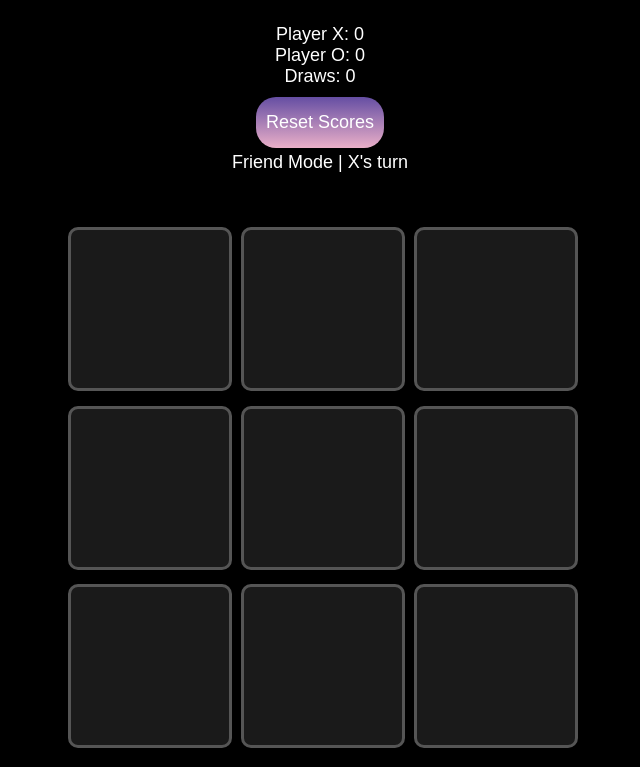
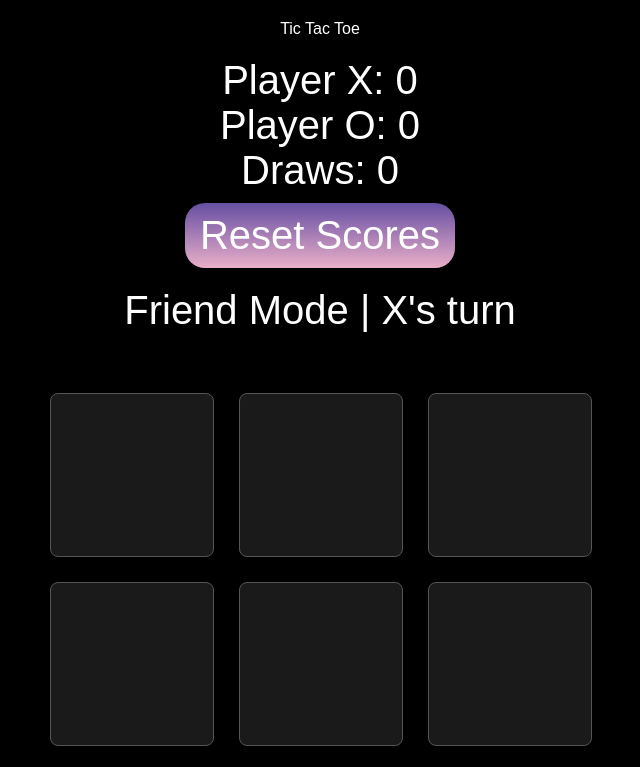
Before and after one commit to Darry2/TicTacToe, a plain HTML site: page index.html in a window 1280 px wide. Shown: the top 767 px of the page, without its empty margins (320-960 px from the left). Drawn offline with Linux system fonts and the light colour scheme; a web font is replaced by a local one.

Commit message:
Update index.html

```diff
--- a/index.html
+++ b/index.html
@@ -26,17 +26,17 @@
         #board {
             display: grid;
             grid-template-columns: repeat(3, 1fr);
-            gap: 3%; /* Relative gap */
-            margin: 1% auto; /* Adjusted margin */
-            padding: 8%; /* Relative padding */
+            gap: 5%; /* Relative gap */
+            margin: 5% auto; /* Adjusted margin */
+            padding: 5%; /* Relative padding */
         }
         .cell {
             width: 100%; /* Full width */
             padding-top: 100%; /* 1:1 Aspect Ratio */
             position: relative;
             background-color: rgba(255, 255, 255, 0.1);
-            border: 3px solid #555;
-            border-radius: 10px;
+            border: 1px solid #555;
+            border-radius: 8px;
             transition: background-color 0.3s ease;
         }
         .cell:hover {
@@ -45,21 +45,21 @@
         .cell::before {
             content: attr(data-value);
             position: absolute;
-            top: 30%;
-            left: 30%;
+            top: 50%;
+            left: 50%;
             transform: translate(-50%, -50%);
-            font-size: 6vw; /* Responsive font size */
+            font-size: 20vw; /* Responsive font size */
         }
         #status, #scoreCard {
-            font-size: 4vw; /* Responsive font size */
-            margin: 4px 0;
+            font-size: 40vw; /* Responsive font size */
+            margin: 20px 0;
         }
         button {
             background: linear-gradient(to bottom, #654ea3, #eaafc8);
             border: none;
-            padding: 15px 10px;
+            padding: 10px 15px;
             color: white;
-            font-size: 4vw; /* Responsive font size */
+            font-size: 40vw; /* Responsive font size */
             cursor: pointer;
             border-radius: 20px;
             margin-top: 10px;
@@ -70,17 +70,17 @@
         }
         @media (min-width: 600px) {
             .cell::before {
-                font-size: 32px; /* Fixed font size for larger screens */
+                font-size: 40px; /* Fixed font size for larger screens */
             }
             #status, #scoreCard, button {
-                font-size: 18px; /* Adjusted font size for readability */
+                font-size: 40px; /* Adjusted font size for readability */
             }
         }
     </style>
 </head>
-
 <body>
     <div id="game">
+      <div id="gameTitle">Tic Tac Toe</div>
         <div id="scoreCard">
             <div id="playerXScore">Player X: 0</div>
             <div id="playerOScore">Player O: 0</div>
```
